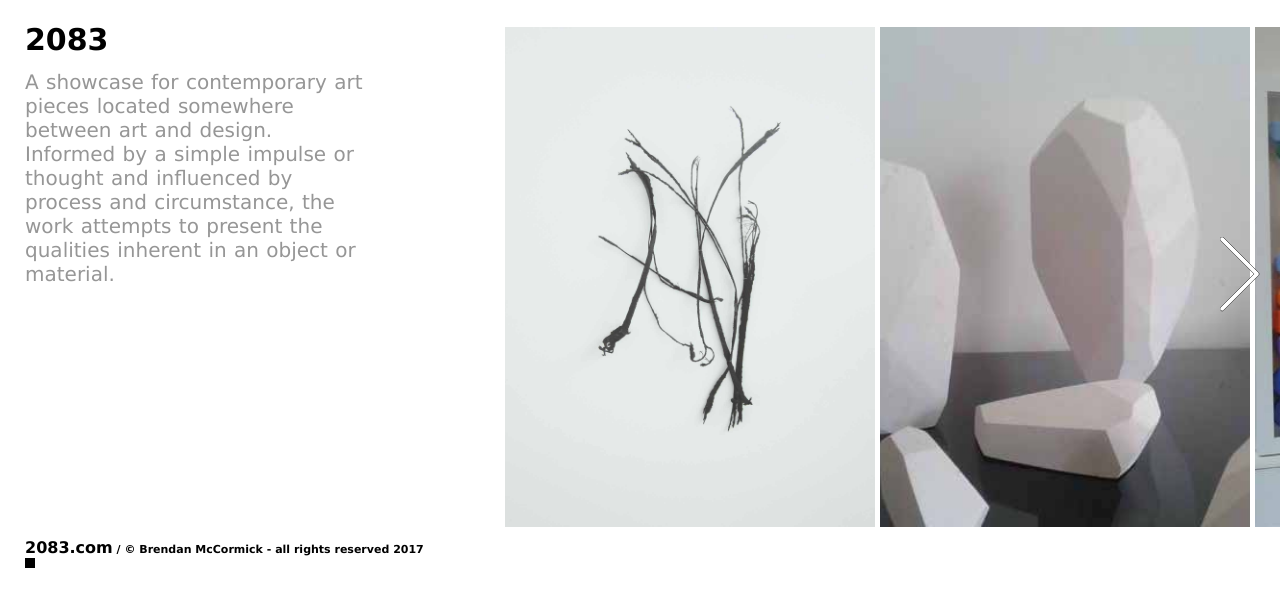
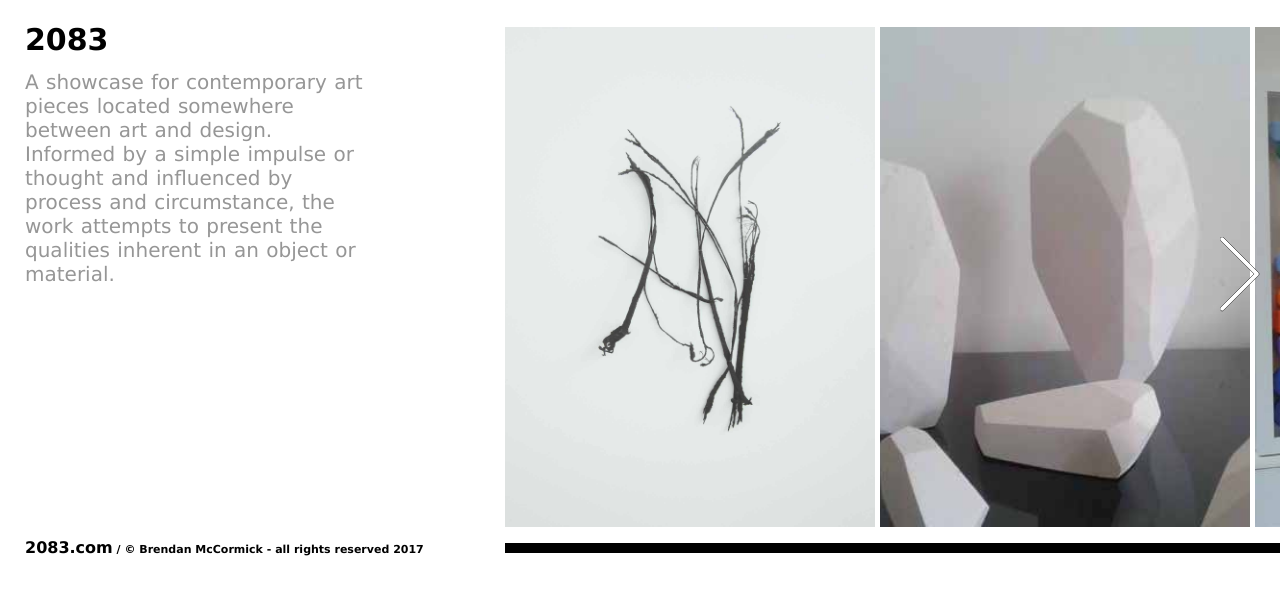
Before and after one commit to twozeroeightthree/website, a Jekyll site: the page built from index.html, in a window 1280 px wide. Shown: the top 607 px of the page. Built offline with Jekyll 4.4.1, drawn with Linux system fonts in a browser that asks for light colours; the list of posts is cut into pages by our own code.

Commit message:
2017-12-03_22:53

```diff
--- a/_layouts/home.html
+++ b/_layouts/home.html
@@ -30,9 +30,9 @@
   </div>
 </div>
 <div id="indicators">
-  <span class="indicator"></span>
-  <span class="indicator"></span>
-  <span class="indicator"></span>
+  <div class="indicator"></div>
+  <div class="indicator"></div>
+  <div class="indicator"></div>
 </div>
 {%include footer.html%}
 <script src="/assets/home.js"></script>
--- a/assets/main.css
+++ b/assets/main.css
@@ -131,7 +131,6 @@
   left: 50%;
   margin-top: -40px;
   margin-left: -10px;
-
   width: 40px;
   height: 80px;
   background-image: url("/assets/next.svg");
@@ -139,10 +138,12 @@
 }
 
 #indicators {
+  position: relative;
+  top: -15px;
+  left: 480px;
   height: 10px;
-  width: 10px;
+  width: auto;
   background: black;
-
 }
 
 /* Post styles */
```
Also changed, not shown: 2 other files.
